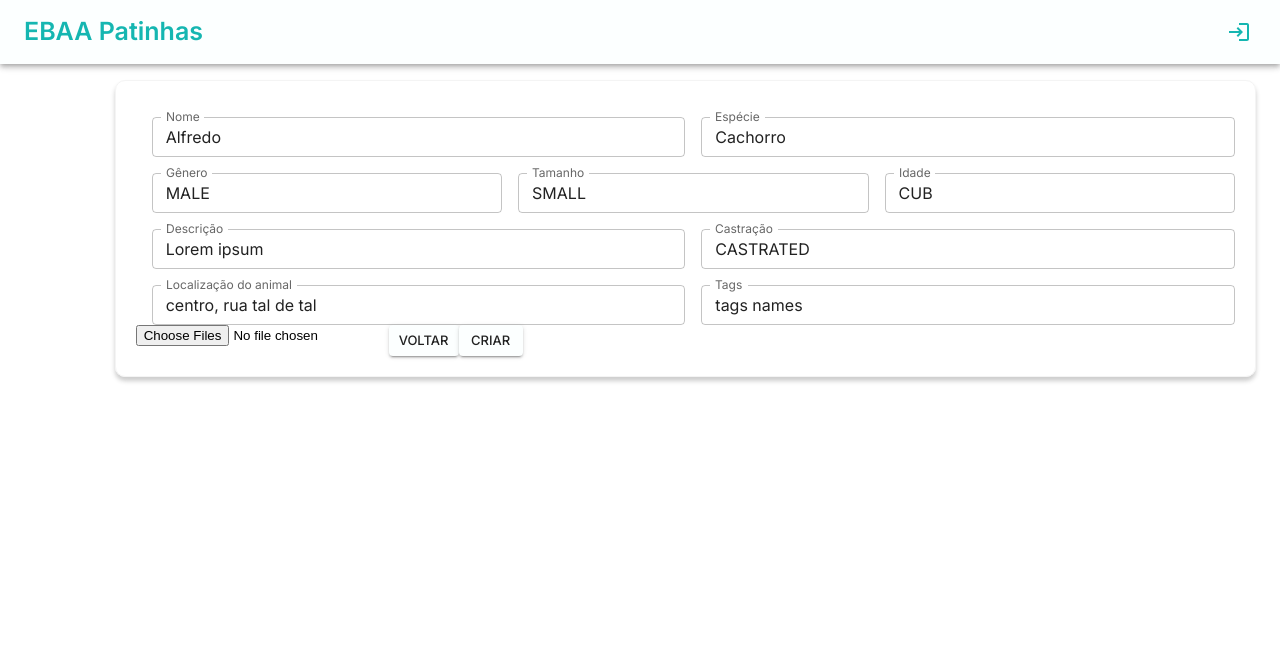
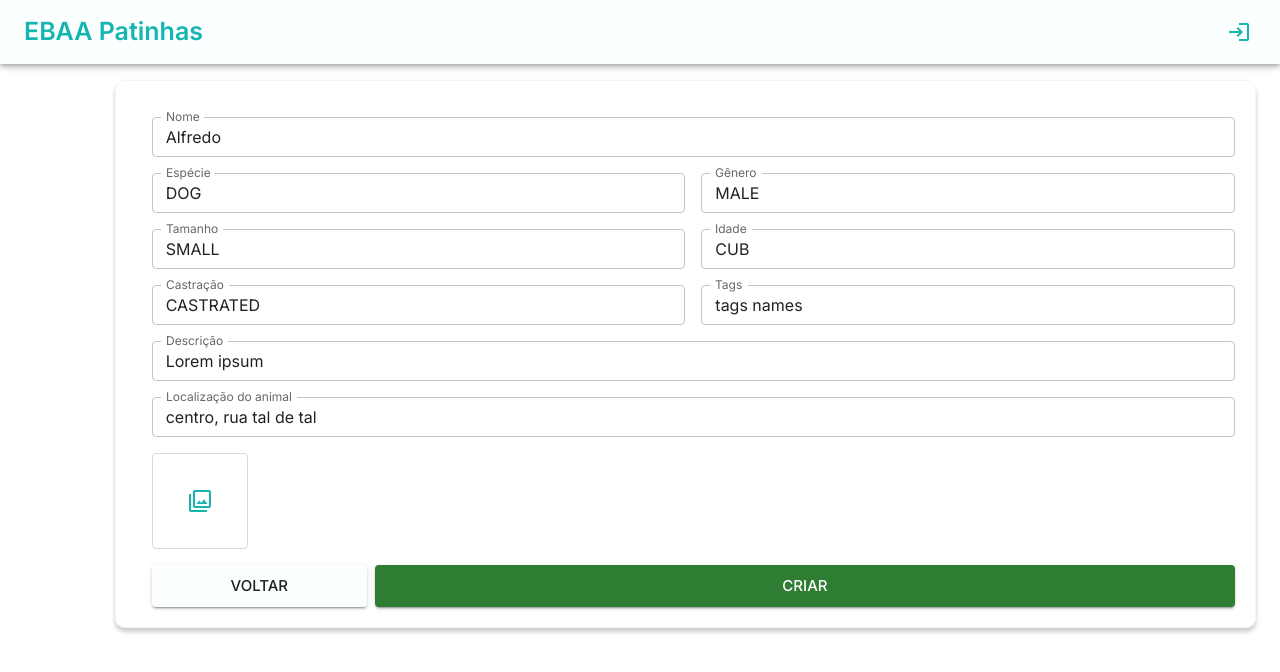
Before and after one commit to adonadel/gestao_ongs_frontend, a React (Vite) app: page /animals/new in a window 1280 px wide. Shown: the top 672 px of the page. Built offline with nearby package versions, Linux system fonts and the light colour scheme.

Commit message:
Adiciona picker de imagem de animis, post bulk

```diff
--- a/src/modules/admin/animalsManagement/AnimalUpdate.tsx
+++ b/src/modules/admin/animalsManagement/AnimalUpdate.tsx
@@ -1,10 +1,12 @@
-import { Button, TextField, Grid } from '@mui/material';
+import { Button, TextField, Grid, Avatar, Box, IconButton } from '@mui/material';
 import axios from 'axios';
 import React, { useEffect, useState } from 'react';
 import { useForm } from 'react-hook-form';
 import { useNavigate, useParams } from 'react-router-dom';
 import { getToken } from '../../../shared/utils/getToken';
 import { Animal } from './types';
+import { Loading } from '../../../shared/components/loading/Loading';
+import { Filter } from '@mui/icons-material';
 
 const AnimalUpdate: React.FC = () => {
     const navigate = useNavigate();
@@ -13,6 +15,13 @@ const AnimalUpdate: React.FC = () => {
     const [animal, setAnimal] = useState<Animal | null>(null);
     const { register, handleSubmit } = useForm<Animal>();
     const isEditMode = !!id;
+    const [isLoading, setIsLoading] = useState(false);
+    const [images, setImages] = useState<any>();
+    const imageUrl = import.meta.env.VITE_URL_IMAGE;
+
+    const openImagePicker = () => {
+        document.getElementById('imagePicker')?.click();
+    }
 
 
     const handleImageChange = async (e: any) => {
@@ -21,32 +30,26 @@ const AnimalUpdate: React.FC = () => {
 
         files.forEach((file, index) => {
             formData.append(`medias[${index}][media]`, file);
-            formData.append(`medias[${index}][display_name]`, `Display Name ${index}`); // Substitua por valores reais
-            formData.append(`medias[${index}][description]`, `Description ${index}`); // Substitua por valores reais
-            formData.append(`medias[${index}][order]`, `${index}`); // Substitua por valores reais
         });
 
         const token = getToken();
-
-        console.log("Files and metadata being sent:", files); // Adicionando log
-
+        setIsLoading(true);
         try {
             const response = await axios.post(`${apiUrl}/api/medias/bulk`, formData, {
                 headers: {
                     Authorization: `Bearer ${token}`,
                     'Content-Type': 'multipart/form-data',
                 }
-            });
+            })
 
-            console.log("Response from server:", response);
+            setImages(response.data);
+
         } catch (error) {
             console.log("Error:", error);
+        } finally {
+            setIsLoading(false);
         }
     };
-
-
-
-
 
     useEffect(() => {
         if (isEditMode) {
@@ -106,7 +109,7 @@ const AnimalUpdate: React.FC = () => {
                     borderRadius: '10px'
                 }}>
 
-                    <Grid item xs={6} spacing={2}>
+                    <Grid item xs={12}>
 
                         <TextField
                             type="hidden"
@@ -121,14 +124,14 @@ const AnimalUpdate: React.FC = () => {
                             defaultValue={isEditMode ? animal?.name : 'Alfredo'}
                         />
                     </Grid>
-                    <Grid item xs={6} spacing={0}>
+                    <Grid item xs={6}>
                         <TextField
                             label="Espécie"
                             type="text"
-                            defaultValue={'Cachorro'}
+                            defaultValue={'DOG'}
                         />
                     </Grid>
-                    <Grid item xs={4} spacing={0}>
+                    <Grid item xs={6}>
                         <TextField
                             label="Gênero"
                             type="text"
@@ -136,7 +139,7 @@ const AnimalUpdate: React.FC = () => {
                             defaultValue={isEditMode ? animal?.gender : 'MALE'}
                         />
                     </Grid>
-                    <Grid item xs={4} spacing={0}>
+                    <Grid item xs={6}>
                         <TextField
                             label="Tamanho"
                             type="text"
@@ -144,7 +147,7 @@ const AnimalUpdate: React.FC = () => {
                             defaultValue={isEditMode ? animal?.size : 'SMALL'}
                         />
                     </Grid>
-                    <Grid item xs={4} spacing={0}>
+                    <Grid item xs={6}>
                         <TextField
                             label="Idade"
                             type="text"
@@ -153,34 +156,16 @@ const AnimalUpdate: React.FC = () => {
                         />
 
                     </Grid>
-
-                    <Grid item xs={6} spacing={0}>
-                        <TextField
-                            label="Descrição"
-                            type="text"
-                            {...register('description')}
-                            defaultValue={isEditMode ? animal?.description : 'Lorem ipsum'}
-                        />
-                    </Grid>
-                    <Grid item xs={6} spacing={0}>
+                    <Grid item xs={6}>
                         <TextField
                             label="Castração"
                             type="text"
                             {...register('castrate_type')}
                             defaultValue={isEditMode ? animal?.castrate_type : 'CASTRATED'}
                         />
-
                     </Grid>
 
-                    <Grid item xs={6} spacing={0}>
-                        <TextField
-                            label="Localização do animal"
-                            type="text"
-                            {...register('location')}
-                            defaultValue={isEditMode ? animal?.location : 'centro, rua tal de tal'}
-                        />
-                    </Grid>
-                    <Grid item xs={6} spacing={0}>
+                    <Grid item xs={6}>
                         <TextField
                             label="Tags"
                             type="text"
@@ -189,14 +174,83 @@ const AnimalUpdate: React.FC = () => {
                         />
                     </Grid>
 
-                    <input type="file" accept='image/*' multiple onChange={handleImageChange} />
 
-                    <Button type='button' variant='contained' color="primary" onClick={() => navigate(-1)}>
+                    <Grid item xs={12}>
+                        <TextField
+                            label="Descrição"
+                            type="text"
+                            {...register('description')}
+                            defaultValue={isEditMode ? animal?.description : 'Lorem ipsum'}
+                        />
+                    </Grid>
+
+
+                    <Grid item xs={12}>
+                        <TextField
+                            label="Localização do animal"
+                            type="text"
+                            {...register('location')}
+                            defaultValue={isEditMode ? animal?.location : 'centro, rua tal de tal'}
+                        />
+                    </Grid>
+
+                    <input id='imagePicker' type="file" accept='image/*' multiple onChange={handleImageChange} style={{ visibility: 'hidden', height: '0', width: '0' }} />
+
+
+
+                    <Grid item xs={12}>
+                        <Box sx={{ display: 'flex', alignItems: 'center', gap: '1rem' }}>
+
+
+                            {Array.isArray(images) &&
+                                images.map((image: any, index: number) => (
+                                    <Avatar
+                                        key={index}
+                                        alt="Imagem"
+                                        src={imageUrl+image.filename_id}
+                                        variant='rounded'
+                                        sx={{ width: '6rem', height: '6rem' }}
+                                    />
+                                ))
+                            }
+
+                            <IconButton
+                                onClick={openImagePicker}
+                                color="secondary"
+                                sx={{
+                                    border: '1px solid',
+                                    borderColor: 'primary.dark',
+                                    borderRadius: '4px',
+                                    width: '6rem',
+                                    height: '6rem'
+                                }}>
+                                <Filter />
+                            </IconButton>
+                        </Box>
+                    </Grid>
+
+
+
+                    <Grid item xs={12} sx={{
+                        display: 'flex',
+                        alignItems: 'center',
+                        gap: '0.5rem'
+                    }}>
+                        <Button type='button' size='large' variant='contained' color="primary" onClick={() => navigate(-1)} sx={{ width: '20%' }} disabled={isLoading}>
                             Voltar
                         </Button>
-                    <Button type='submit' variant='contained' color="primary">
+                        <Button type='submit' size='large' variant='contained' color="success" sx={{ width: '80%' }} disabled={isLoading}>
                             {isEditMode ? 'Salvar' : 'Criar'}
                         </Button>
+                    </Grid>
+
+
+                    {
+                        isLoading && (
+                            <Loading />
+                        )
+                    }
+
                 </Grid>
             </form>
         </>
```
Lines whose indentation alone changed are shown as unchanged.
